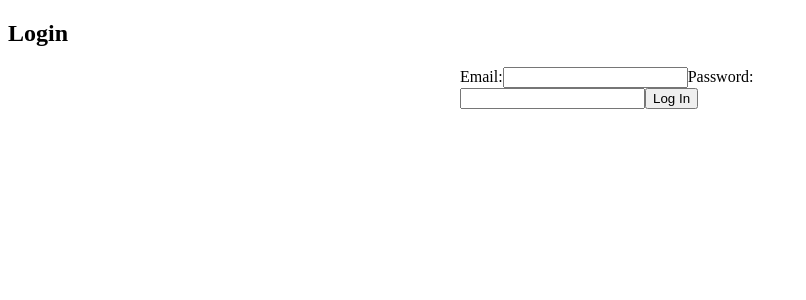
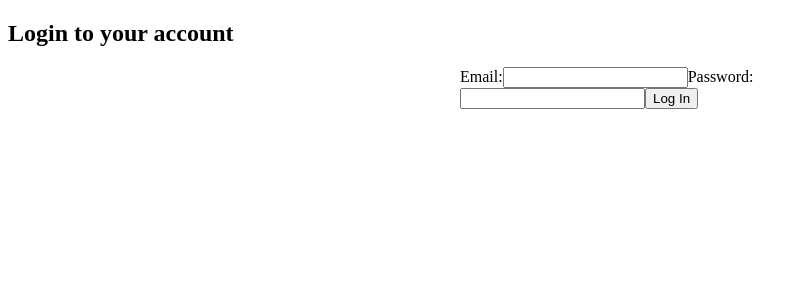
Before and after one commit to daniel-dragnescu/qso-frontend, a React (Create React App) app: page /login in a window 1280 px wide. Shown: the top 300 px of the page, without its empty margins (0-806 px from the left). Built offline with nearby package versions, Linux system fonts and the light colour scheme.

Commit message:
Some css adjustments to landing page. "App" name removed from title.

```diff
--- a/public/index.html
+++ b/public/index.html
@@ -24,7 +24,7 @@
       work correctly both with client-side routing and a non-root public URL.
       Learn how to configure a non-root public URL by running `npm run build`.
     -->
-    <title>Ham Radio Log App</title>
+    <title>Ham Radio Log</title>
   </head>
   <body>
     <noscript>You need to enable JavaScript to run this app.</noscript>
--- a/src/components/LandingPage.js
+++ b/src/components/LandingPage.js
@@ -8,10 +8,10 @@ const LandingPage = () => {
         <h1>Welcome to Ham Radio Log</h1>
       </header>
       <main className="register-main">
-        <img className="radio-img" src={`${process.env.PUBLIC_URL}/radio-img.png`}></img>
+        <img className="radio-img" src={`${process.env.PUBLIC_URL}/radio-img.png`} alt="Radio Image"></img>
         <div className="landing-page">
           <div className="landing-buttons">
-          <p className="regist-text">You don't have an account? <strong>Register!</strong></p>
+          <p className="regist-text">You do not have an account? <strong>Register!</strong></p>
           <p className="login-text">Already have an account? <strong>Log In!</strong></p>
             <Link to="/register">
               <button className="regist-btn">Register</button>
--- a/src/components/LoginForm.js
+++ b/src/components/LoginForm.js
@@ -42,7 +42,7 @@ const LoginForm = () => {
 
   return (
     <section className="login-form">
-      <h2>Login</h2>
+      <h2>Login to your account</h2>
       <form onSubmit={handleSubmit}>
         <label htmlFor="email">Email:</label>
         <input type="email" id="email" name="email" value={formData.email} onChange={handleChange} required />
```
